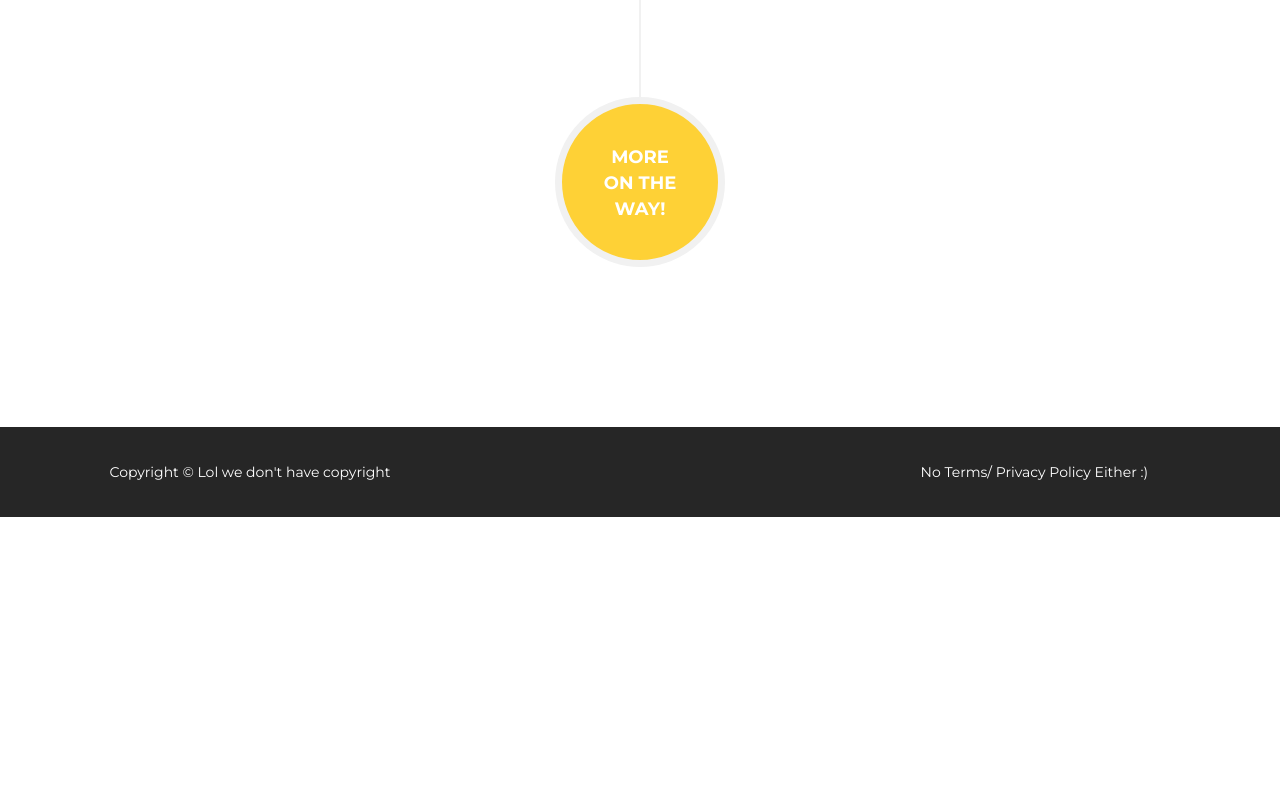
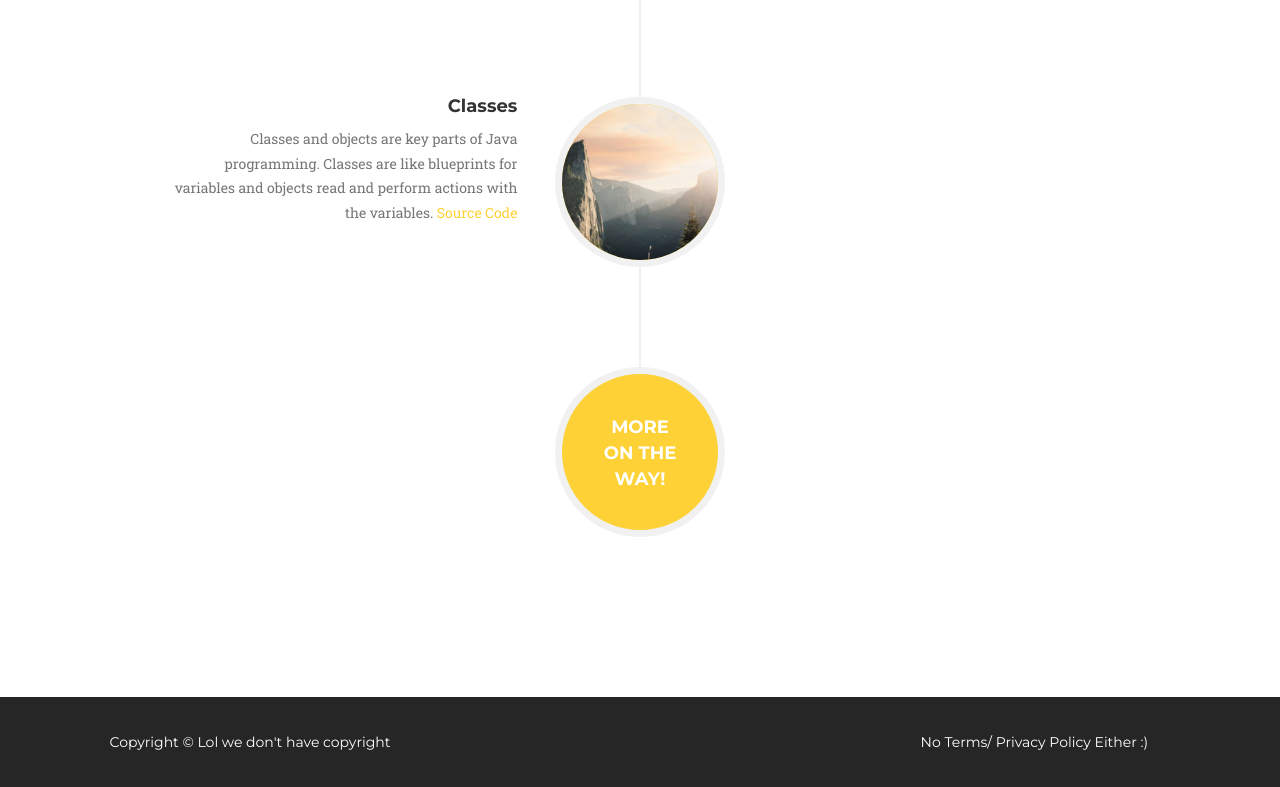
Before and after one commit to CHSPC/chspc.github.io, a website: page index.html in a window 1280 px wide. Shown: the part 2277-3064 px from the top of the page. Before the commit the page ends 2794 px from the top, so only its background shows below. Drawn offline with nearby package versions, Linux system fonts and the light colour scheme; a web font is replaced by a local one.

Commit message:
added class lesson

```diff
--- a/index.html
+++ b/index.html
@@ -254,6 +254,19 @@
                                 </div>
                                 <div class="timeline-body">
                                     <p class="text-muted">Back in Searaching we relied heavily on one fact: the list is sorted. Well, here we learn how to actually sort the lists in case they aren't already.<a href="https://github.com/CHSPC/CHSProgramming/tree/master/Sorting/src" target ="_blank"> Source Code</a></p>
+                                </div>
+                            </div>
+                        </li>
+			 <li>
+                            <div class="timeline-image">
+                                <a href="https://tinyurl.com/zrvgtty" target ="_blank"><img class="img-circle img-responsive" src="img/about/1.jpg" alt=""></a>
+                            </div>
+                            <div class="timeline-panel">
+                                <div class="timeline-heading">
+                                    <h4 class="subheading">Classes</h4>
+                                </div>
+                                <div class="timeline-body">
+                                    <p class="text-muted">Classes and objects are key parts of Java programming.  Classes are like blueprints for variables and objects read and perform actions with the variables.<a href="#" target ="_blank"> Source Code</a></p>
                                 </div>
                             </div>
                         </li>
```
